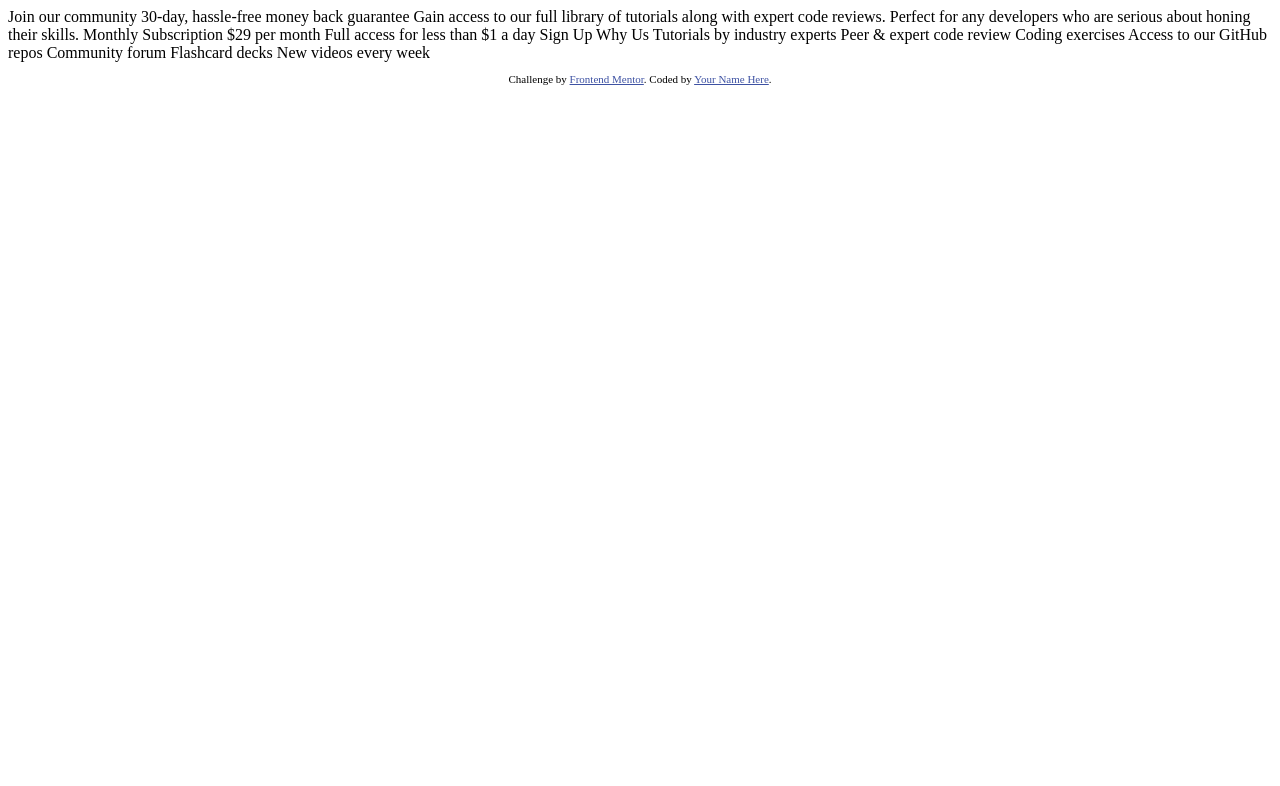
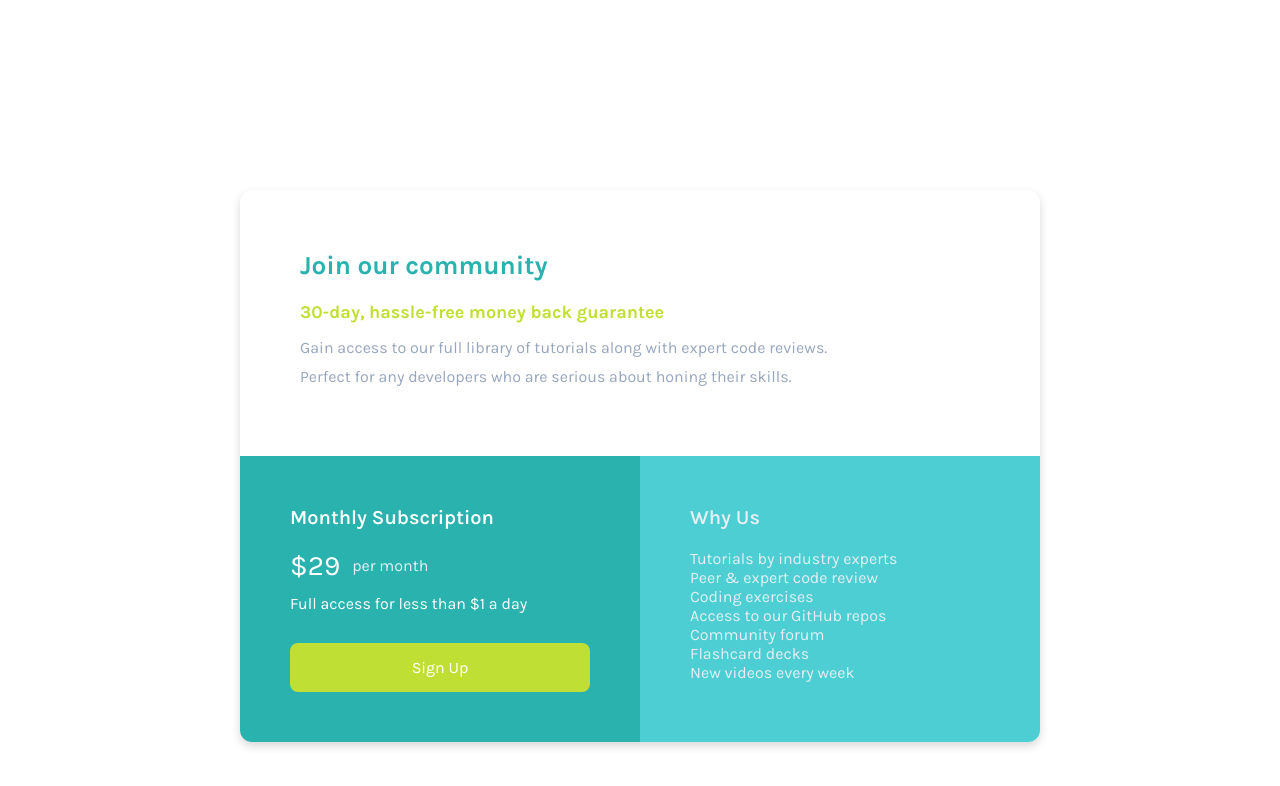
Before and after one commit to miss-sem/single-price-page, a plain HTML site: page single price page/index.html in a window 1280 px wide. Drawn offline with Linux system fonts and the light colour scheme.

Commit message:
this is my final work to commit

```diff
--- /dev/null
+++ b/single price page/index.css
@@ -0,0 +1,139 @@
+
+@import url('https://fonts.googleapis.com/css2?family=Karla:ital,wght@0,200..800;1,200..800&display=swap');
+
+:root{
+--cyan: hsl(179, 62%, 43%);
+--yellow: hsl(71, 73%, 54%);
+}
+
+*{
+    box-sizing: border-box;
+    margin: 0;
+    padding: 0;
+}
+
+body{
+    height: 100%;
+    margin: 0;
+    font-family: Karla;
+    padding: 190px;
+
+}
+
+.mother{
+    max-width: 800px;
+    margin: auto;
+    border-radius: 12px;
+    box-shadow: 0 4px 8px rgba(59, 59, 59, 0.2);
+    display: flex;
+    flex-direction: column;
+    justify-content: center;
+}
+
+.community{
+    padding: 60px;
+    width: 100%;
+}
+
+.community p:first-child{
+    color: var(--cyan) ;
+    font-size: 26px;
+    font-weight:700;
+    margin-bottom: 20px;
+}
+
+.community p:nth-child(2){
+    color: var(--yellow);
+    font-size: 18px;
+    font-weight:700;
+    margin-bottom: 15px;
+}
+.community p:nth-child(3){
+    color:hsl(218, 22%, 67%) ;
+    margin-bottom:10px ;
+}
+.community p:last-child{
+    color:hsl(218, 22%, 67%) ;
+    margin-bottom:10px ;
+}
+
+.container{
+    display: flex;
+    color: white;
+}
+.first{
+    width: 50%;
+    background-color: var(--cyan);
+    padding: 50px;
+    border-radius: 0 0 0 12px;
+}
+.first p:first-child{
+    font-size: 20px;
+    font-weight: 600;
+    margin-bottom: 20px;
+}
+#dollar{
+    font-size:28px;
+}
+#month{
+    color:hsl(204, 43%, 93%);
+}
+
+.first p:nth-child(2){
+    margin-bottom: 12px;
+    display: flex;
+    align-items: center;
+    gap: 12px;
+}
+.link{
+    width: 300px;
+    padding: 15px;
+    border-radius: 8px;
+    background-color: var(--yellow);
+    margin-top: 30px;
+    text-align: center;
+}
+.link a{
+    text-decoration: none;
+    color: white;
+
+}
+.second{
+    width: 50%;
+    background-color:rgb(77, 206, 211);
+    padding: 50px;
+    border-radius: 0 0 12px 0;
+}
+.second p:first-child{
+    font-size:20px;
+    font-weight: 600;
+    margin-bottom: 20px;
+}
+ .second p{
+    color: hsl(204, 43%, 93%);
+ }
+
+ @media screen and (max-width:800px) {
+     .container{
+        display: flex;
+        flex-direction: column;
+     }
+
+     .first {
+        width: 100%;
+        border-radius: 0;
+     }
+
+     .second{
+        width: 100%;
+        border-radius: 0;
+        border-radius: 0 0 12px 12px;
+     }
+     .second p{
+        margin-bottom: 5px;
+     }
+     .link{
+        width: 500px;
+     }
+
+}
--- a/single price page/index.html
+++ b/single price page/index.html
@@ -1,50 +1,68 @@
 <!DOCTYPE html>
 <html lang="en">
   <head>
-  <meta charset="UTF-8">
-  <meta name="viewport" content="width=device-width, initial-scale=1.0"> <!-- displays site properly based on user's device -->
+    <meta charset="UTF-8" />
+    <meta name="viewport" content="width=device-width, initial-scale=1.0" />
+    <!-- displays site properly based on user's device -->
 
-  <link rel="icon" type="image/png" sizes="32x32" href="./images/favicon-32x32.png">
+    <link
+      rel="icon"
+      type="image/png"
+      sizes="32x32"
+      href="./images/favicon-32x32.png"
+    />
+    <link rel="stylesheet" href="index.css" />
 
     <title>Frontend Mentor | Single Price Grid Component</title>
 
-  <!-- Feel free to remove these styles or customise in your own stylesheet 👍 -->
     <style>
-    .attribution { font-size: 11px; text-align: center; }
-    .attribution a { color: hsl(228, 45%, 44%); }
+      .attribution {
+        font-size: 11px;
+        text-align: center;
+      }
+      .attribution a {
+        color: hsl(228, 45%, 44%);
+      }
     </style>
   </head>
   <body>
-  Join our community
+    <div class="mother">
+      <div class="community">
+        <p>Join our community</p>
 
-  30-day, hassle-free money back guarantee
+        <p>30-day, hassle-free money back guarantee</p>
 
-  Gain access to our full library of tutorials along with expert code reviews.
+        <p>
+          Gain access to our full library of tutorials along with expert code
+          reviews.
+        </p>
+        <p>
           Perfect for any developers who are serious about honing their skills.
+        </p>
+      </div>
 
-  Monthly Subscription
+      <div class="container">
+        <div class="first">
+          <p>Monthly Subscription</p>
 
-  &dollar;29 per month
+          <p><span id="dollar">&dollar;29</span>  <span id="month">per month</span></p>
+          <p>Full access for less than &dollar;1 a day</p>
 
-  Full access for less than &dollar;1 a day
-
-  Sign Up
-
-  Why Us
-
-  Tutorials by industry experts
-  Peer &amp; expert code review
-  Coding exercises
-  Access to our GitHub repos
-  Community forum
-  Flashcard decks
-  New videos every week
-
-  <footer>
-    <p class="attribution">
-      Challenge by <a href="https://www.frontendmentor.io?ref=challenge" target="_blank">Frontend Mentor</a>.
-      Coded by <a href="#">Your Name Here</a>.
-    </p>
-  </footer>
+          <div class="link">
+            <a href=""> Sign Up</a>
+          </div>
+        </div>
+        <div class="second">
+          <p>Why Us</p>
+          <p>Tutorials by industry experts</p>
+          <p>Peer &amp; expert code review</p>
+          <p>Coding exercises</p>
+          <p>Access to our GitHub repos</p>
+          <p>Community forum</p>
+          <p>Flashcard decks</p>
+          <p>New videos every week</p>
+        </div>
+      </div>
+    </div>
   </body>
 </html>
```
Lines whose indentation alone changed are shown as unchanged.
